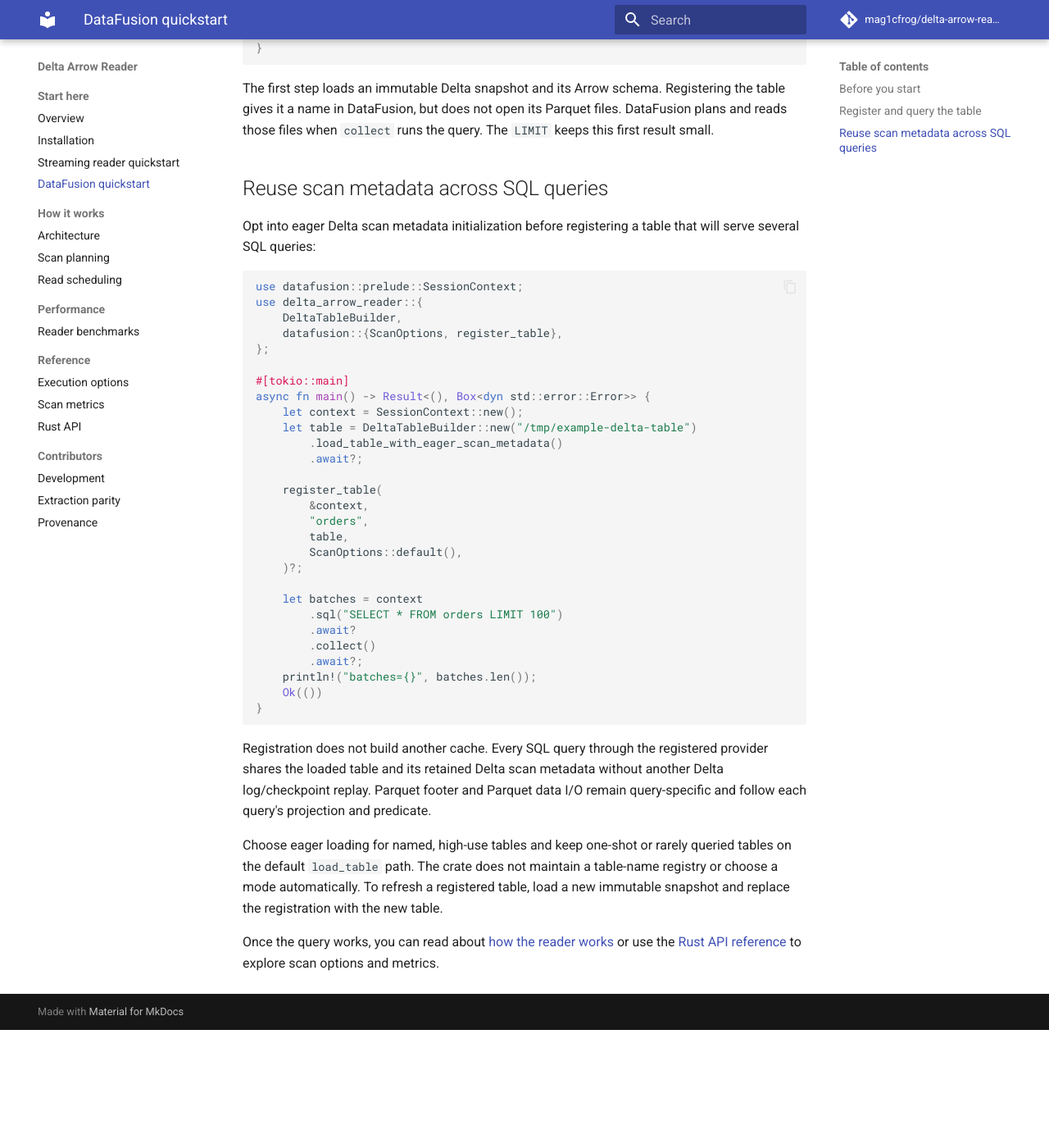
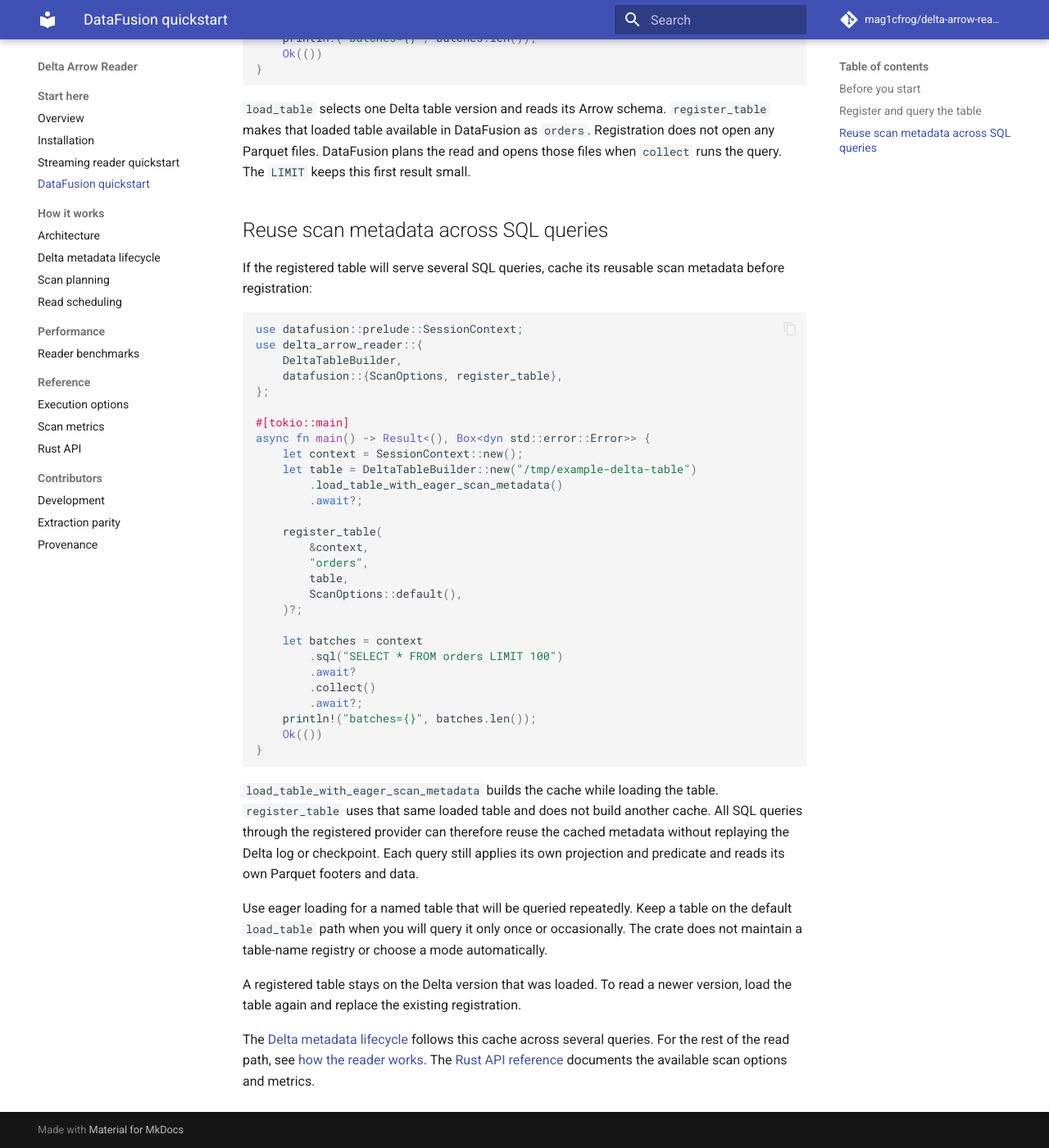
Before and after one commit to mag1cfrog/delta-arrow-reader, an MkDocs documentation site: the page built from docs/content/datafusion.md, in a window 1280 px wide and 1400 px high, scrolled down 939 px. Shown: the whole window at 82% size. Built offline with MkDocs 1.6.1 and Material for MkDocs 9.7.7, drawn with Linux system fonts in a browser that asks for light colours; comment, search, counter and statistics services are not loaded; before the commit the page ends 2195 px from its top, so only the background shows below that; some of the changed text lies outside the part shown.

Commit message:
docs: explain Delta metadata caching and improve reader guides (#50)
* docs: explain Delta metadata caching lifecycle

* docs: make README guidance more direct

* docs: clarify the streaming reader quickstart

* docs: clarify the DataFusion quickstart

* docs: streamline installation guidance

````diff
--- a/docs/content/datafusion.md
+++ b/docs/content/datafusion.md
@@ -1,8 +1,8 @@
-# Query a Table with DataFusion
+# Query a table with DataFusion
 
-Use this path when your application already uses DataFusion or you want to
-query a Delta table with SQL. This quickstart registers one table and reads a
-small result from it.
+Use DataFusion when your application already depends on it or when you want to
+query a Delta table with SQL. This quickstart loads one table, registers it by
+name, and runs a query that returns a small result.
 
 ## Before you start
 
@@ -42,15 +42,16 @@ async fn main() -> Result<(), Box<dyn std::error::Error>> {
 }
 ```
 
-The first step loads an immutable Delta snapshot and its Arrow schema.
-Registering the table gives it a name in DataFusion, but does not open its
-Parquet files. DataFusion plans and reads those files when `collect` runs the
-query. The `LIMIT` keeps this first result small.
+`load_table` selects one Delta table version and reads its Arrow schema.
+`register_table` makes that loaded table available in DataFusion as `orders`.
+Registration does not open any Parquet files. DataFusion plans the read and
+opens those files when `collect` runs the query. The `LIMIT` keeps this first
+result small.
 
 ## Reuse scan metadata across SQL queries
 
-Opt into eager Delta scan metadata initialization before registering a table
-that will serve several SQL queries:
+If the registered table will serve several SQL queries, cache its reusable scan
+metadata before registration:
 
 ```no_run
 use datafusion::prelude::SessionContext;
@@ -83,18 +84,23 @@ async fn main() -> Result<(), Box<dyn std::error::Error>> {
 }
 ```
 
-Registration does not build another cache. Every SQL query through the
-registered provider shares the loaded table and its retained Delta scan
-metadata without another Delta log/checkpoint replay. Parquet footer and
-Parquet data I/O remain query-specific and follow each query's projection and
-predicate.
+`load_table_with_eager_scan_metadata` builds the cache while loading the table.
+`register_table` uses that same loaded table and does not build another cache.
+All SQL queries through the registered provider can therefore reuse the cached
+metadata without replaying the Delta log or checkpoint. Each query still
+applies its own projection and predicate and reads its own Parquet footers and
+data.
 
-Choose eager loading for named, high-use tables and keep one-shot or rarely
-queried tables on the default `load_table` path. The crate does not maintain a
-table-name registry or choose a mode automatically. To refresh a registered
-table, load a new immutable snapshot and replace the registration with the new
-table.
+Use eager loading for a named table that will be queried repeatedly. Keep a
+table on the default `load_table` path when you will query it only once or
+occasionally. The crate does not maintain a table-name registry or choose a
+mode automatically.
 
-Once the query works, you can read about [how the reader works](https://mag1cfrog.github.io/delta-arrow-reader/architecture/)
-or use the [Rust API reference](https://docs.rs/delta-arrow-reader) to explore
-scan options and metrics.
+A registered table stays on the Delta version that was loaded. To read a newer
+version, load the table again and replace the existing registration.
+
+The [Delta metadata lifecycle](https://mag1cfrog.github.io/delta-arrow-reader/delta-metadata-lifecycle/)
+follows this cache across several queries. For the rest of the read path, see
+[how the reader works](https://mag1cfrog.github.io/delta-arrow-reader/architecture/).
+The [Rust API reference](https://docs.rs/delta-arrow-reader) documents the
+available scan options and metrics.
--- a/docs/mkdocs.yml
+++ b/docs/mkdocs.yml
@@ -39,6 +39,7 @@ nav:
       - DataFusion quickstart: datafusion.md
   - How it works:
       - Architecture: architecture.md
+      - Delta metadata lifecycle: delta-metadata-lifecycle.md
       - Scan planning: scan-planning.md
       - Read scheduling: read-scheduling.md
   - Performance:
````
Also changed, not shown: docs/content/architecture.md (+3 -0 lines), docs/content/delta-metadata-lifecycle.md (added, +153 -0 lines), docs/content/installation.md (+8 -6 lines), docs/content/scan-planning.md (+3 -0 lines), docs/content/streaming-reader.md (+29 -23 lines), README.md, 1 other file.
